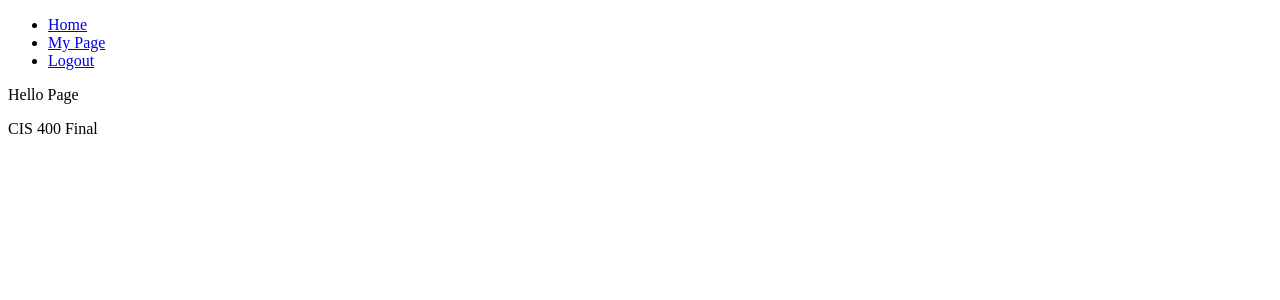
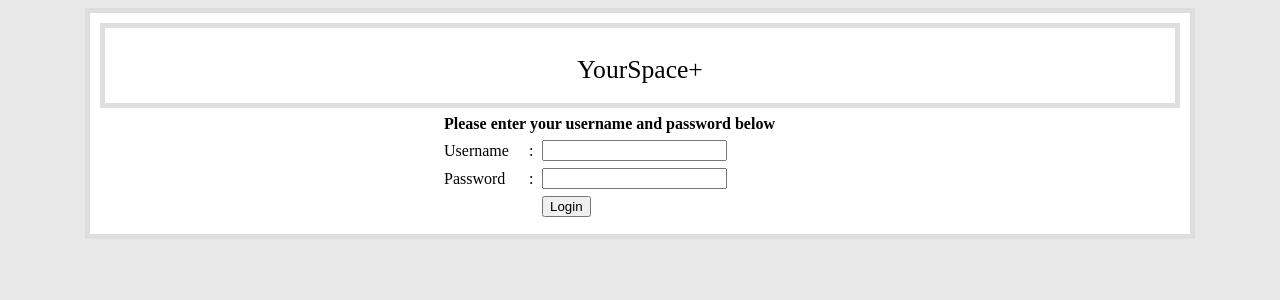
Before and after one commit to 99yankee/WebServers, a PHP site: page / in a window 1280 px wide. Shown: the top 300 px of the page. Run offline with PHP 8.4, Linux system fonts and the light colour scheme; some libraries are stand-ins or nearby versions.

Commit message:
Reuploading stuff for webpage
It will actually be called YourSpace+ unless someone comes up with a
better name.

```diff
--- a/Web_Servers/Styles/Stylesheet.css
+++ b/Web_Servers/Styles/Stylesheet.css
@@ -22,20 +22,20 @@ body p
 #banner
 {
     border: 5px solid #dedede;
-    height: 200px;
+    height: 75px;
+    text-align: center;
+    font-size: xx-large;
+}
+
+#login_table
+{
+	width="300" ;
+	border="0" ;
+
+
 }
 
 #content_area
 {
 
 }
-
-#sidebar
-{
-
-}
-
-footer
-{
-
-}
--- a/Web_Servers/Template.php
+++ /dev/null
@@ -1,43 +0,0 @@
-<!DOCTYPE html>
-<!--
-To change this license header, choose License Headers in Project Properties.
-To change this template file, choose Tools | Templates
-and open the template in the editor.
--->
-<html>
-    <head>
-        <meta charset="UTF-8">
-        <title><?php echo $title; ?></title>
-    </head>
-    <body>
-
-        <div id="wrapper">
-
-            <div id="banner">
-
-            </div>
-
-            <nav id="navigation">
-                <ul id="nav">
-                    <li><a href="#">Home</a></li>
-                    <li><a href="#">My Page</a></li>
-                    <li><a href="#">Logout</a></li>
-                </ul>
-            </nav>
-
-            <div id="content_area">
-                <?php echo $content; ?>
-            </div>
-
-            <div id="sidebar">
-
-            </div>
-
-            <footer>
-                <p>CIS 400 Final</p>
-            </footer>
-
-        </div>
-
-    </body>
-</html>
--- a/Web_Servers/index.php
+++ b/Web_Servers/index.php
@@ -1,8 +1,8 @@
 <?php
 
-$title = "Home";
-$content = "Hello Page";
+$title = "YourSpace+";
+$content = " ";
 
-include 'Template.php';
+include 'main_login.php';
 
 ?>
--- /dev/null
+++ b/Web_Servers/logout.php
@@ -0,0 +1,5 @@
+// Put this code in first line of web page.
+<?php
+session_start();
+session_destroy();
+?>
--- /dev/null
+++ b/Web_Servers/main_login.php
@@ -0,0 +1,74 @@
+<!DOCTYPE html>
+<!--
+To change this license header, choose License Headers in Project Properties.
+To change this template file, choose Tools | Templates
+and open the template in the editor.
+-->
+<html>
+    <head>
+        <meta charset="UTF-8">
+        <title><?php echo $title; ?></title>
+        <link rel="stylesheet" type="text/css" href="Styles/Stylesheet.css" />
+    </head>
+    <body>
+
+        <div id="wrapper">
+
+            <div id="banner">
+                <p> YourSpace+ </p>
+            </div>
+
+            <nav id="navigation">
+	            <!--
+                <ul id="nav">
+                    <li><a href="#">Home</a></li>
+                    <li><a href="#">My Page</a></li>
+                    <li><a href="#">Logout</a></li>
+                </ul>
+                -->
+            </nav>
+
+            <div id="content_area">
+                <?php echo $content;
+
+                ?>
+
+                <table id="login_table" align="center">
+					<tr>
+					<form name="form1" method="post" action="checklogin.php">
+					<td>
+					<table width="100%" border="0" cellpadding="3" cellspacing="1" bgcolor="#FFFFFF">
+					<tr>
+					<td colspan="3"><strong>Please enter your username and password below </strong></td>
+					</tr>
+					<tr>
+					<td width="78">Username</td>
+					<td width="6">:</td>
+					<td width="294"><input name="myusername" type="text" id="myusername"></td>
+					</tr>
+					<tr>
+					<td>Password</td>
+					<td>:</td>
+					<td><input name="mypassword" type="text" id="mypassword"></td>
+					</tr>
+					<tr>
+						<td>&nbsp;</td>
+						<td>&nbsp;</td>
+						<td><input type="submit" name="Submit" value="Login"></td>
+						</tr>
+							</table>
+						</td>
+						</form>
+						</tr>
+					</table>
+
+            </div>
+
+
+
+
+
+        </div>
+
+    </body>
+</html>
--- a/Web_Servers/nbproject/private/private.xml
+++ b/Web_Servers/nbproject/private/private.xml
@@ -3,8 +3,8 @@
     <editor-bookmarks xmlns="http://www.netbeans.org/ns/editor-bookmarks/2" lastBookmarkId="0"/>
     <open-files xmlns="http://www.netbeans.org/ns/projectui-open-files/2">
         <group>
-            <file>file:/Users/99yankee/Desktop/WebServers/Web_Servers/Template.php</file>
-            <file>file:/Users/99yankee/Desktop/WebServers/Web_Servers/index.php</file>
+            <file>file:/Users/99yankee/Desktop/Web_Servers/Template.php</file>
+            <file>file:/Users/99yankee/Desktop/Web_Servers/index.php</file>
         </group>
     </open-files>
 </project-private>
```
Also changed, not shown: Web_Servers/checklogin.php (added, +41 -0 lines), Web_Servers/login_success.php (added, +19 -0 lines).
